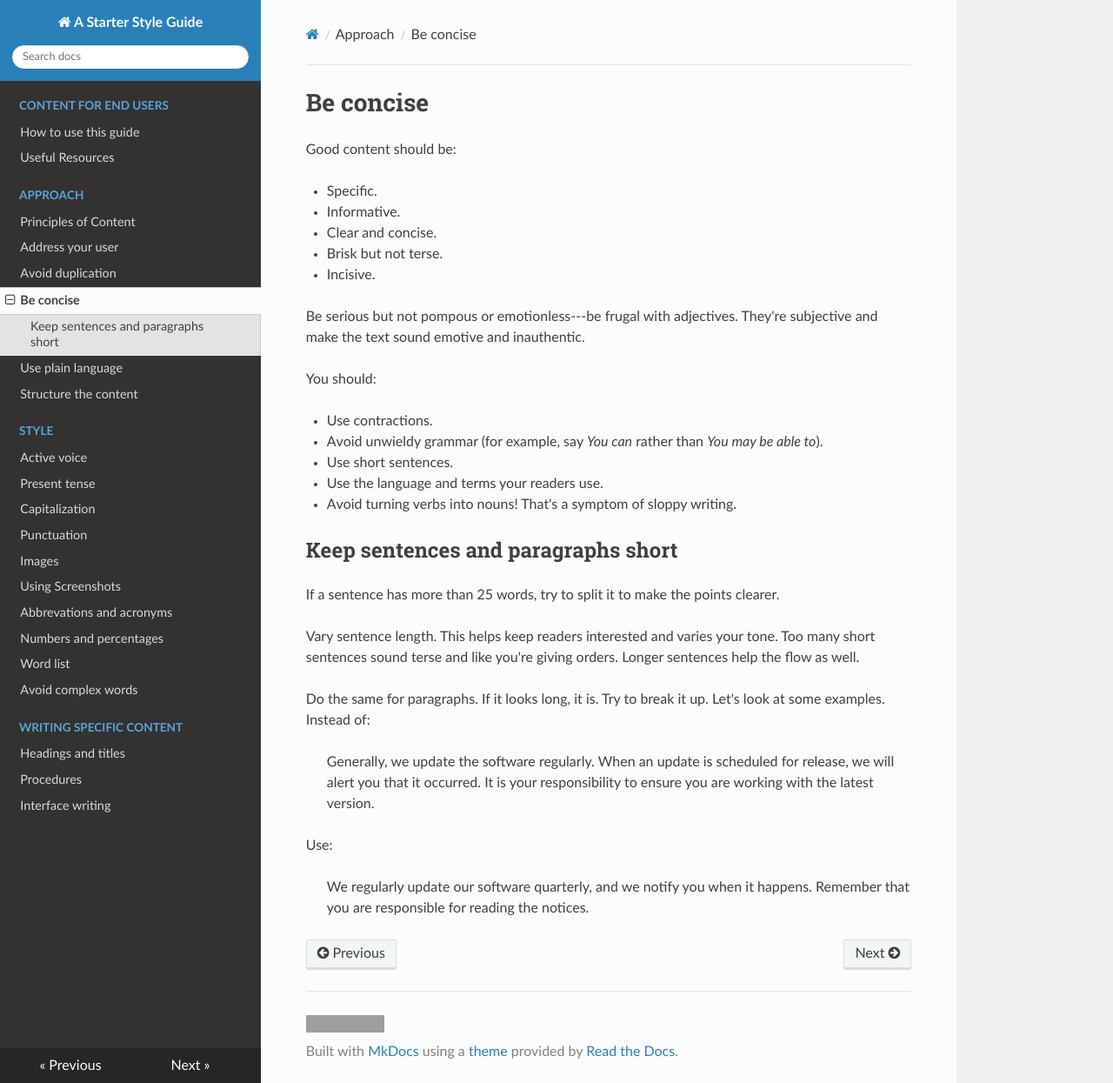
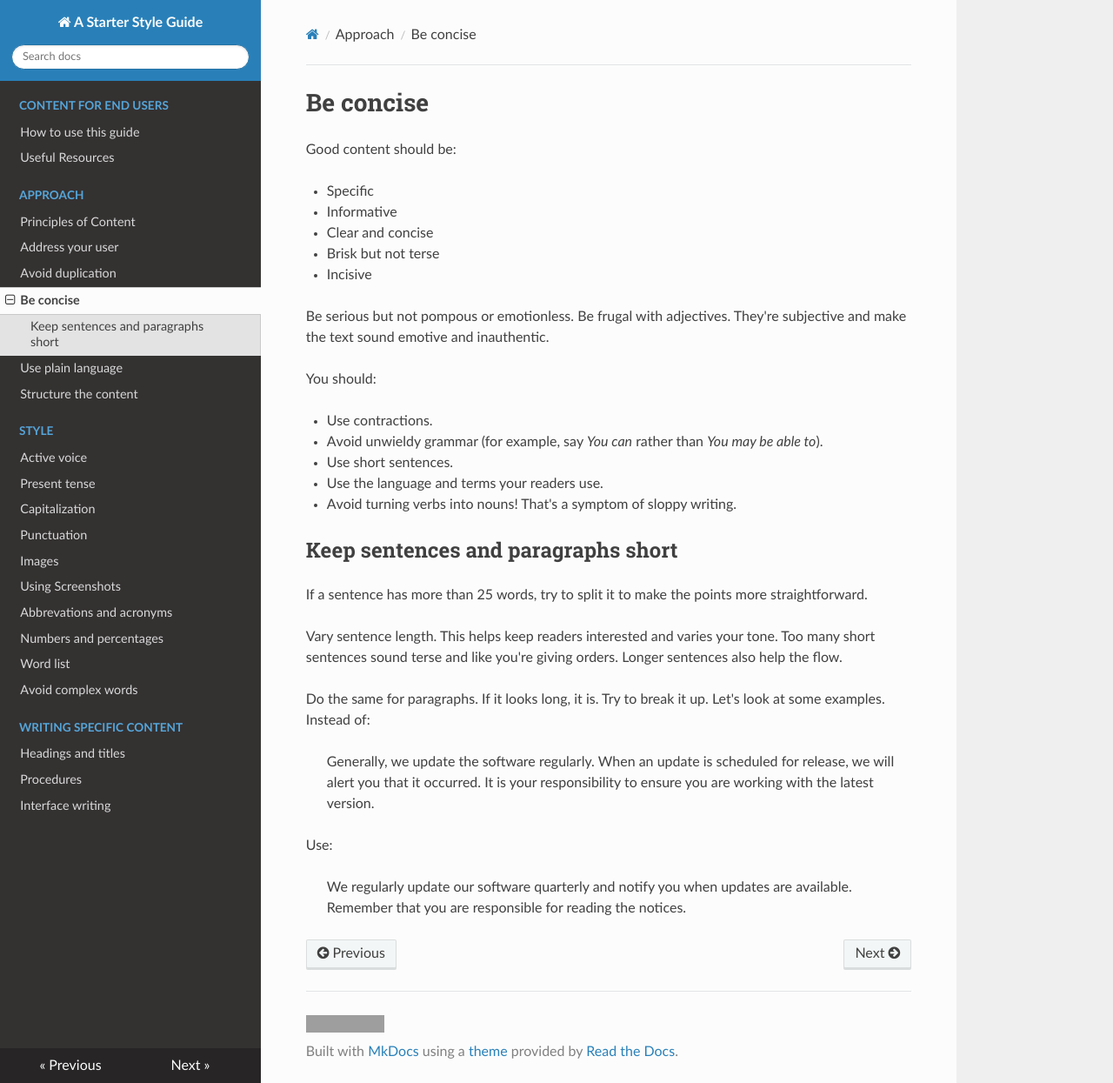
Before and after one commit to stevearrants/styleguide, an MkDocs documentation site: the page built from docs/beconcise.md, in a window 1280 px wide and 1245 px high. Shown: the whole window at 87% size. Built offline with MkDocs 1.6.1, drawn with Linux system fonts in a browser that asks for light colours; nearby versions of some CDN libraries; grey boxes are pictures that could not be loaded.

Commit message:
Update beconcise.md

```diff
--- a/docs/beconcise.md
+++ b/docs/beconcise.md
@@ -2,13 +2,14 @@
 
 Good content should be:
 
-* Specific.
-* Informative.
-* Clear and concise.
-* Brisk but not terse.
-* Incisive.
+* Specific
+* Informative
+* Clear and concise
+* Brisk but not terse
+* Incisive
 
-Be serious but not pompous or emotionless---be frugal with adjectives. They're subjective and make the text sound emotive and inauthentic.
+Be serious but not pompous or emotionless.
+Be frugal with adjectives. They're subjective and make the text sound emotive and inauthentic.
 
 You should:
 
@@ -21,15 +22,11 @@ You should:
 
 ## Keep sentences and paragraphs short
 
-If a sentence has more than 25 words, try to split it to make the points
-clearer.
+If a sentence has more than 25 words, try to split it to make the points more straightforward.
 
-Vary sentence length. This helps keep readers interested and varies your
-tone. Too many short sentences sound terse and like you're giving
-orders. Longer sentences help the flow as well.
+Vary sentence length. This helps keep readers interested and varies your tone. Too many short sentences sound terse and like you're giving orders. Longer sentences also help the flow.
 
-Do the same for paragraphs. If it looks long, it is. Try to break it up. Let's
-look at some examples. Instead of:
+Do the same for paragraphs. If it looks long, it is. Try to break it up. Let's look at some examples. Instead of:
 
 > Generally, we update the software regularly. When an update is scheduled for
 > release, we will alert you that it occurred. It is
@@ -37,5 +34,4 @@ look at some examples. Instead of:
 
 Use:
 
-> We regularly update our software quarterly, and we notify you when it happens.
-Remember that you are responsible for reading the notices.
+> We regularly update our software quarterly and notify you when updates are available. Remember that you are responsible for reading the notices.
```
